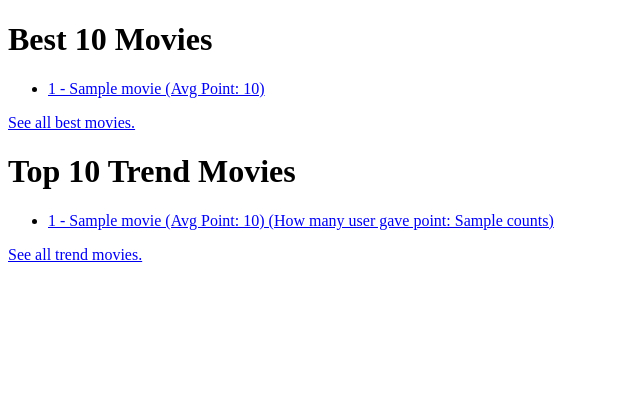
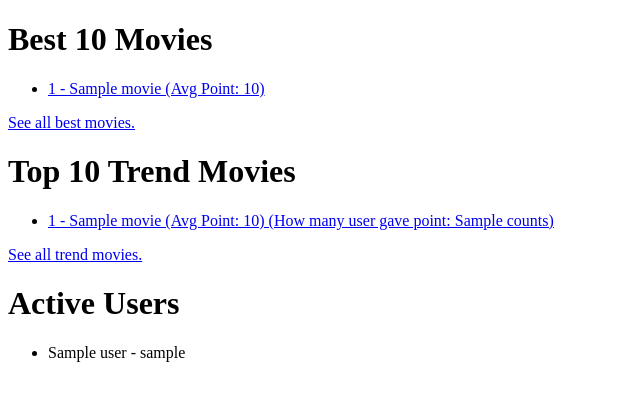
Before and after one commit to akalp/recomapp, a Django app: template recom/templates/recom/movie_index.html in a window 1280 px wide. Shown: the top 401 px of the page, without its empty margins (0-640 px from the left). Run offline with Django 3.2, Linux system fonts and the light colour scheme; the template is opened without the code that fills it: most values are stand-ins (such as "Sample title", 1, 10 or a date in 2020).

Commit message:
ADD active users to movie index view

```diff
--- a/recom/templates/recom/movie_index.html
+++ b/recom/templates/recom/movie_index.html
@@ -16,4 +16,12 @@
         {% endfor %}
     </ul>
     <a href="{% url "recom:movie_trend" %}">See all trend movies.</a>
+
+
+    <h1>Active Users</h1>
+    <ul>
+    {% for user in active_users %}
+        <li>{{ user.get_full_name }} - {{ user.username }}</li>
+    {% endfor %}
+    </ul>
 {% endblock %}
--- a/recom/views.py
+++ b/recom/views.py
@@ -1,5 +1,6 @@
 import datetime
 
+from django.contrib.auth import get_user_model
 from django.db.models import Avg, Count, Case, When, IntegerField
 from django.shortcuts import render
 
@@ -61,6 +62,9 @@ class MovieIndex(generic.ListView):
             Case(When(points__date__gte=trending_time, then=1),
                  output_field=IntegerField()))).filter(points__date__gte=trending_time).order_by(
             '-counts')[:11]
+
+        act_user_query = "select u.*, count(p.id) as count from recom_{} m, recom_piecebasemodel b, recom_point p, recom_user u where m.piecebasemodel_ptr_id = b.id and p.piece_id=b.id and p.user_id=u.id group by u.id order by count desc".format("movie")
+        data["active_users"] = get_user_model().objects.raw(act_user_query)
         return data
 
 
```
